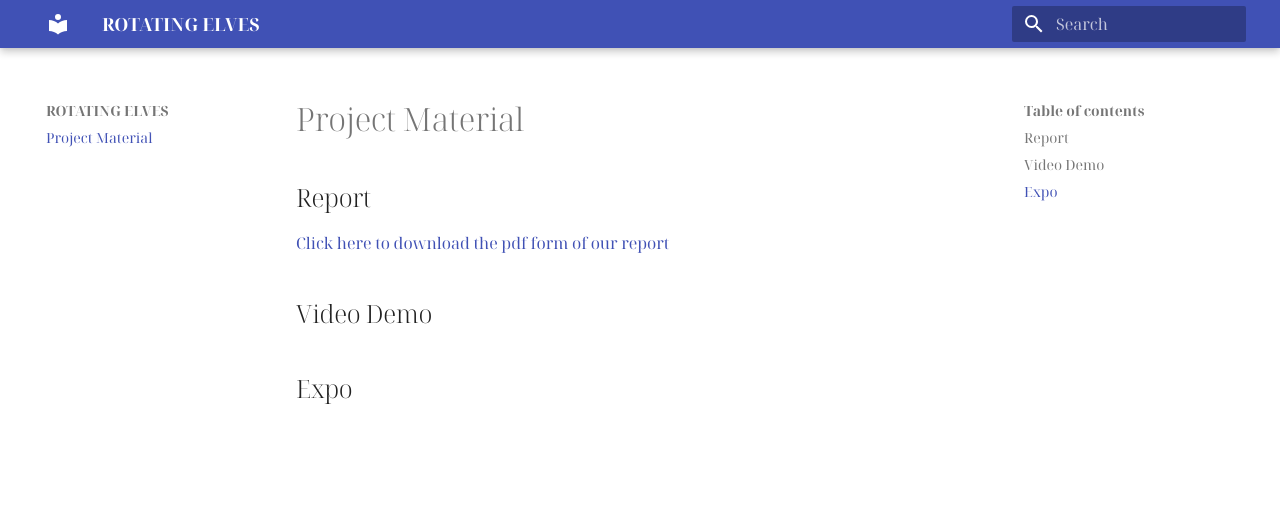
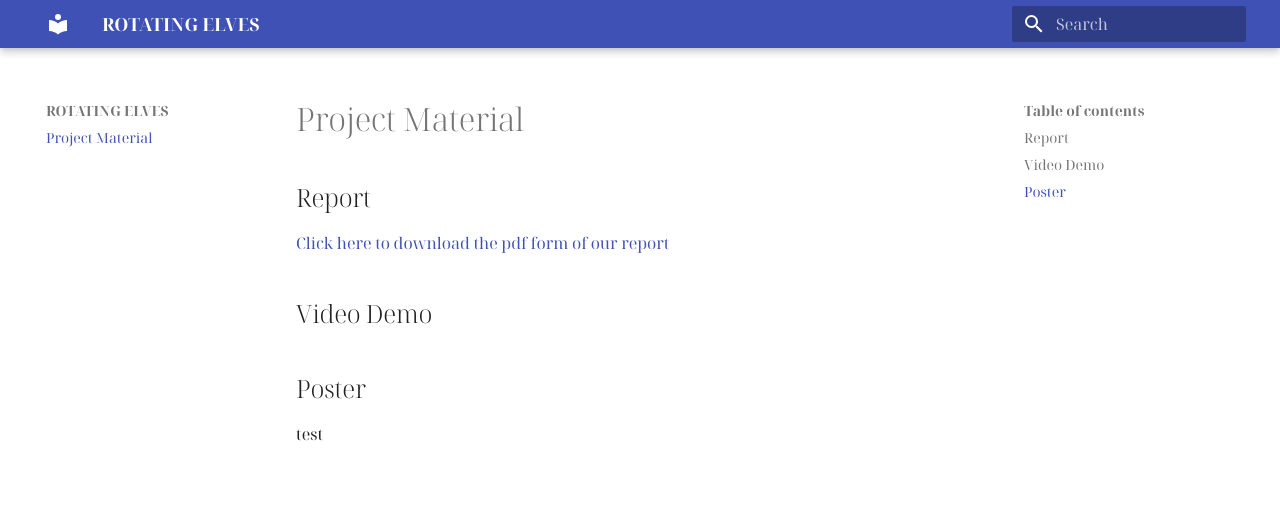
Before and after one commit to GuanQinG-GitHub/Rotating-Elves, an MkDocs documentation site: the page built from docs/index.md, in a window 1280 px wide. Shown: the top 530 px of the page. Built offline with MkDocs 1.6.1 and Material for MkDocs 9.7.7, drawn with Linux system fonts in a browser that asks for light colours.

Commit message:
Update index.md

```diff
--- a/docs/index.md
+++ b/docs/index.md
@@ -5,4 +5,5 @@
 
 ## Video Demo
 
-## Expo
+## Poster
+test
```
